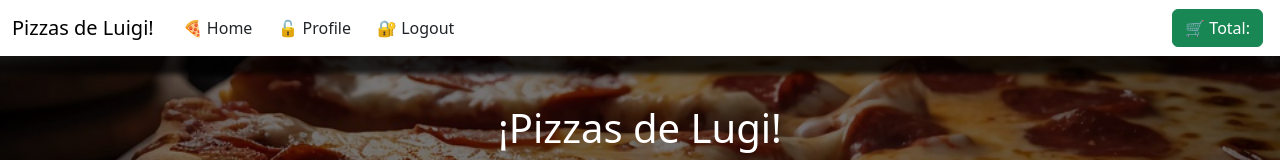
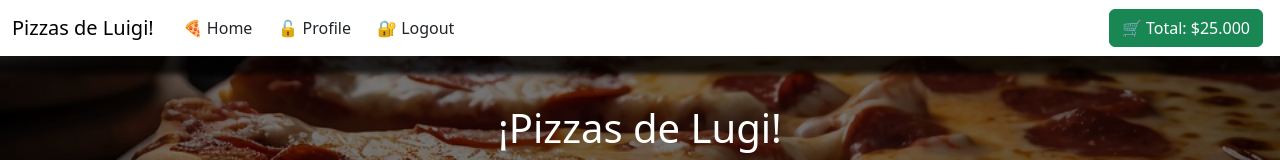
Before and after one commit to LuisSubiabre/pizzeria-mamma-mia, a React (Vite) app: page / in a window 1280 px wide. Shown: the top 160 px of the page. Built offline with nearby package versions, Linux system fonts and the light colour scheme.

Commit message:
total carrito

```diff
--- a/src/components/Navbar.jsx
+++ b/src/components/Navbar.jsx
@@ -63,7 +63,7 @@ const MyNavbar = () => {
 
                 </div>
                 <div className="text-end">
-                    <Button variant="success" style={{ margin: '0 5px' }}><a className="nav-link" href="#">🛒 Total: {formatNumber}</a></Button>
+                    <Button variant="success" style={{ margin: '0 5px' }}><a className="nav-link" href="#">🛒 Total: {formatNumber(total)}</a></Button>
                     {/* <Button variant="secondary" style={{ margin: '0 5px' }} onClick={() => handleThemeChange(isDarkMode ? 'claro' : 'oscuro')}><a className="nav-link" href="#">  <FontAwesomeIcon icon={isDarkMode ? faMoon : faSun} /> </a></Button> */}
                 </div>
             </div>
```
